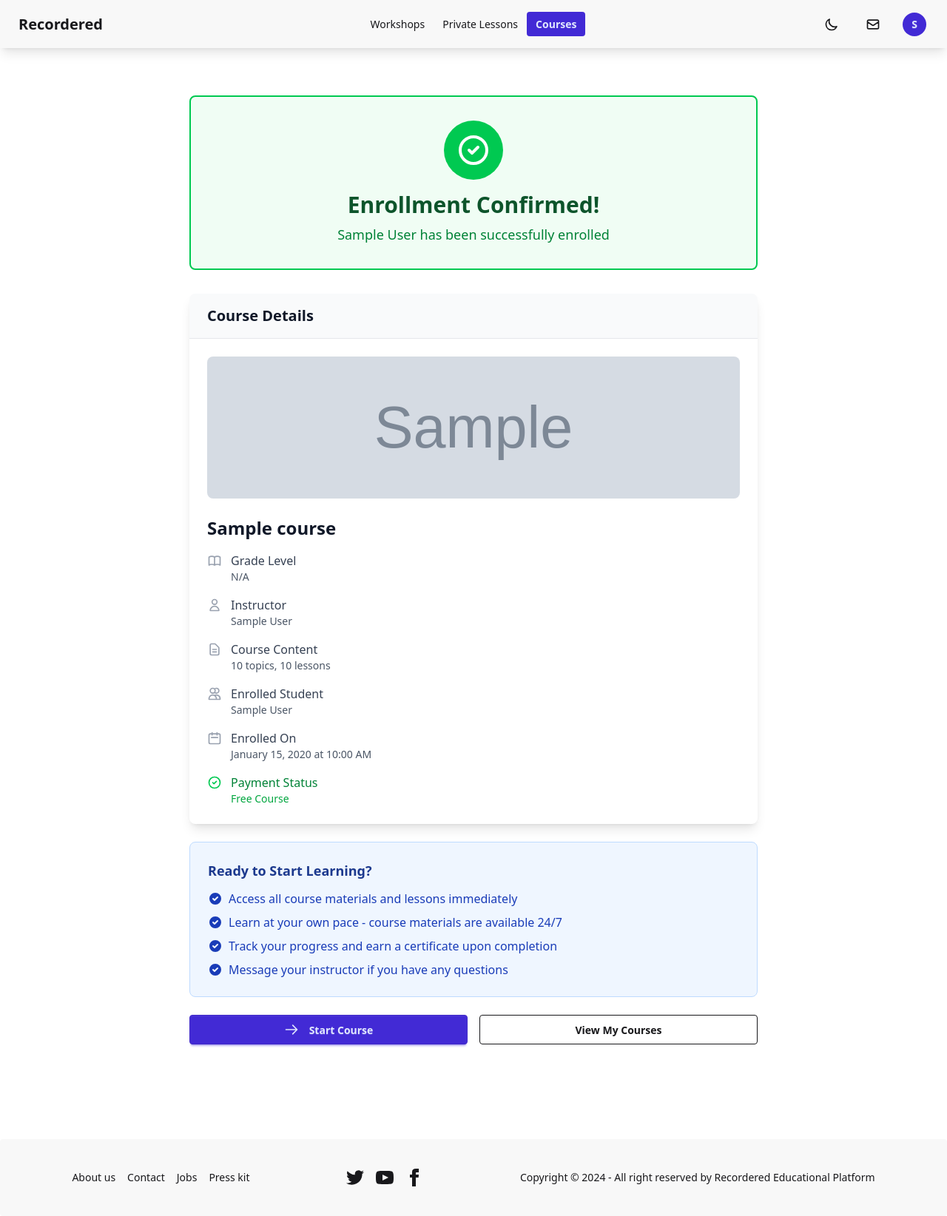
After one commit to polyphonica/recorder_ed, a Django app: page /courses/enrollment/00000000-0000-0000-0000-000000000001/confirm/ in a window 1280 px wide. The commit adds this page. Shown: the whole page at 74% size. Run offline with Django 4.2, Linux system fonts and the light colour scheme; a user stored in the database is signed in; tables that the repository leaves empty hold one stand-in row (values such as "Sample post"); grey boxes marked "Sample" are stand-in pictures; style sheets or scripts are compiled from the project's sources; some libraries are stand-ins or nearby versions.

Commit message:
Integrate Stripe payments for course enrollments
Implemented complete payment flow for paid courses using Stripe Checkout.
Courses can now be either free or paid, with seamless payment processing.

Backend Changes:
- Added payment fields to CourseEnrollment model (payment_status, payment_amount,
  stripe_payment_intent_id, stripe_checkout_session_id, paid_at)
- Created migration 0005 for new payment fields
- Updated CourseEnrollView to handle both free and paid course enrollments
- Added CourseCheckoutSuccessView and CourseCheckoutCancelView for payment flow
- Added CourseEnrollmentConfirmView for post-enrollment confirmation
- Fixed Stripe webhook handler to correctly process course payments with email notifications
- Updated enrollment count calculation to include payment status

Frontend Changes:
- Created checkout_success.html template for successful payments
- Created checkout_cancel.html template for cancelled payments
- Created enrollment_confirm.html template for enrollment confirmation
- Updated course_detail.html to show appropriate enrollment button (free vs paid)
- Added URL patterns for course checkout and enrollment confirmation

Payment Flow:
- Free courses: Immediate enrollment with no payment required
- Paid courses: Creates Stripe checkout session with course title as item name
- Redirects to Stripe for payment processing
- Webhook confirms payment and activates enrollment
- Sends confirmation email to student/guardian
- Updates course enrollment counts

Features:
- Supports both adult students and guardian/child enrollments
- Displays course title and grade level in Stripe checkout
- Sends detailed confirmation emails with course access information
- Tracks payment status and amount for each enrollment
- Properly handles payment failures and cancellations

🤖 Generated with [Claude Code](https://claude.com/claude-code)

Co-Authored-By: Claude <noreply@anthropic.com>

```diff
--- a/apps/courses/urls.py
+++ b/apps/courses/urls.py
@@ -60,6 +60,12 @@ urlpatterns = [
 
     path('my-courses/', views.StudentDashboardView.as_view(), name='student_dashboard'),
     path('my-progress/<slug:slug>/', views.StudentCourseProgressView.as_view(), name='my_progress'),
+
+    # Enrollment & Payment
+    path('enrollment/<uuid:enrollment_id>/confirm/', views.CourseEnrollmentConfirmView.as_view(), name='enrollment_confirm'),
+    path('enrollment/<uuid:enrollment_id>/checkout/success/', views.CourseCheckoutSuccessView.as_view(), name='checkout_success'),
+    path('enrollment/<uuid:enrollment_id>/checkout/cancel/', views.CourseCheckoutCancelView.as_view(), name='checkout_cancel'),
+
     path('lesson/<uuid:lesson_id>/', views.LessonViewView.as_view(), name='view_lesson'),
     path('lesson/<uuid:lesson_id>/complete/', views.MarkLessonCompleteView.as_view(), name='mark_complete'),
     path('lesson/<uuid:lesson_id>/quiz/', views.QuizTakeView.as_view(), name='take_quiz'),
--- a/apps/courses/views.py
+++ b/apps/courses/views.py
@@ -759,6 +759,7 @@ class CourseEnrollView(LoginRequiredMixin, View):
         child_id = request.POST.get('child_id')
 
         # Determine if enrolling a child or self
+        child = None
         if request.user.profile.is_guardian and child_id:
             # Enrolling a child
             from apps.accounts.models import ChildProfile
@@ -769,39 +770,194 @@ class CourseEnrollView(LoginRequiredMixin, View):
                 return redirect('courses:detail', slug=course.slug)
 
             # Check if child already enrolled
-            enrollment, created = CourseEnrollment.objects.get_or_create(
+            existing_enrollment = CourseEnrollment.objects.filter(
+                course=course,
+                student=request.user,
+                child_profile=child
+            ).first()
+
+            if existing_enrollment:
+                messages.info(request, f'{child.full_name} is already enrolled in {course.title}.')
+                return redirect('courses:detail', slug=course.slug)
+
+        else:
+            # Enrolling self (adult student)
+            existing_enrollment = CourseEnrollment.objects.filter(
+                course=course,
+                student=request.user,
+                child_profile=None
+            ).first()
+
+            if existing_enrollment:
+                messages.info(request, f'You are already enrolled in {course.title}.')
+                return redirect('courses:detail', slug=course.slug)
+
+        # Check if course requires payment
+        is_paid_course = course.cost > 0
+
+        if is_paid_course:
+            # PAID COURSE: Create enrollment with pending payment status
+            enrollment = CourseEnrollment.objects.create(
                 course=course,
                 student=request.user,
                 child_profile=child,
-                defaults={
-                    'enrolled_at': timezone.now(),
-                    'is_active': True
-                }
+                payment_status='pending',
+                payment_amount=course.cost,
+                is_active=True
             )
 
-            if created:
-                messages.success(request, f'Successfully enrolled {child.full_name} in {course.title}!')
-            else:
-                messages.info(request, f'{child.full_name} is already enrolled in {course.title}.')
+            # Create Stripe checkout session
+            from apps.payments.stripe_service import create_checkout_session
+            from django.urls import reverse
+
+            success_url = request.build_absolute_uri(
+                reverse('courses:checkout_success', kwargs={'enrollment_id': enrollment.id})
+            )
+            cancel_url = request.build_absolute_uri(
+                reverse('courses:checkout_cancel', kwargs={'enrollment_id': enrollment.id})
+            )
+
+            try:
+                # Use course title as item name
+                item_name = course.title
+                item_description = f"Course enrollment - {course.get_grade_display()}"
+
+                session = create_checkout_session(
+                    amount=course.cost,
+                    student=request.user,
+                    teacher=course.instructor,
+                    domain='courses',
+                    success_url=success_url,
+                    cancel_url=cancel_url,
+                    metadata={
+                        'enrollment_id': str(enrollment.id),
+                        'course_id': str(course.id),
+                        'child_id': str(child.id) if child else '',
+                    },
+                    item_name=item_name,
+                    item_description=item_description
+                )
+
+                # Save session ID to enrollment
+                enrollment.stripe_checkout_session_id = session.id
+                enrollment.save()
+
+                # Redirect to Stripe Checkout
+                return redirect(session.url, code=303)
+
+            except Exception as e:
+                # If Stripe checkout creation fails, delete the enrollment
+                enrollment.delete()
+                messages.error(request, f"Payment setup failed: {str(e)}. Please try again.")
+                return redirect('courses:detail', slug=course.slug)
 
         else:
-            # Enrolling self (adult student)
-            enrollment, created = CourseEnrollment.objects.get_or_create(
+            # FREE COURSE: Immediate enrollment
+            enrollment = CourseEnrollment.objects.create(
                 course=course,
                 student=request.user,
-                child_profile=None,
-                defaults={
-                    'enrolled_at': timezone.now(),
-                    'is_active': True
-                }
+                child_profile=child,
+                payment_status='not_required',
+                payment_amount=0,
+                is_active=True
             )
 
-            if created:
-                messages.success(request, f'Successfully enrolled in {course.title}!')
-            else:
-                messages.info(request, f'You are already enrolled in {course.title}.')
-
-        return redirect('courses:detail', slug=course.slug)
+            # Update course enrollment count
+            course.total_enrollments = CourseEnrollment.objects.filter(
+                course=course,
+                is_active=True
+            ).count()
+            course.save(update_fields=['total_enrollments'])
+
+            student_name = child.full_name if child else 'You'
+            messages.success(
+                request,
+                f'{student_name} {"has" if child else "have"} been successfully enrolled in {course.title}!'
+            )
+
+            return redirect('courses:enrollment_confirm', enrollment_id=enrollment.id)
+
+
+class CourseCheckoutSuccessView(LoginRequiredMixin, TemplateView):
+    """Handle return from Stripe after successful checkout"""
+    template_name = 'courses/checkout_success.html'
+
+    def get(self, request, *args, **kwargs):
+        enrollment_id = kwargs.get('enrollment_id')
+
+        try:
+            enrollment = CourseEnrollment.objects.select_related(
+                'course', 'student', 'child_profile'
+            ).get(id=enrollment_id, student=request.user)
+
+            # Webhook will update the status, but show intermediate page
+            context = self.get_context_data(**kwargs)
+            context['enrollment'] = enrollment
+            context['course'] = enrollment.course
+            context['child'] = enrollment.child_profile
+
+            return self.render_to_response(context)
+
+        except CourseEnrollment.DoesNotExist:
+            messages.error(request, 'Enrollment not found.')
+            return redirect('courses:list')
+
+
+class CourseCheckoutCancelView(LoginRequiredMixin, TemplateView):
+    """Handle cancelled checkout"""
+    template_name = 'courses/checkout_cancel.html'
+
+    def get(self, request, *args, **kwargs):
+        enrollment_id = kwargs.get('enrollment_id')
+
+        try:
+            enrollment = CourseEnrollment.objects.select_related(
+                'course', 'student', 'child_profile'
+            ).get(id=enrollment_id, student=request.user)
+
+            # Mark payment as failed
+            enrollment.payment_status = 'failed'
+            enrollment.save()
+
+            context = self.get_context_data(**kwargs)
+            context['enrollment'] = enrollment
+            context['course'] = enrollment.course
+            context['child'] = enrollment.child_profile
+
+            messages.warning(
+                request,
+                'Payment was cancelled. You can try again from the course page.'
+            )
+
+            return self.render_to_response(context)
+
+        except CourseEnrollment.DoesNotExist:
+            messages.error(request, 'Enrollment not found.')
+            return redirect('courses:list')
+
+
+class CourseEnrollmentConfirmView(LoginRequiredMixin, TemplateView):
+    """Show enrollment confirmation page"""
+    template_name = 'courses/enrollment_confirm.html'
+
+    def get(self, request, *args, **kwargs):
+        enrollment_id = kwargs.get('enrollment_id')
+
+        try:
+            enrollment = CourseEnrollment.objects.select_related(
+                'course', 'student', 'child_profile'
+            ).get(id=enrollment_id, student=request.user)
+
+            context = self.get_context_data(**kwargs)
+            context['enrollment'] = enrollment
+            context['course'] = enrollment.course
+            context['child'] = enrollment.child_profile
+
+            return self.render_to_response(context)
+
+        except CourseEnrollment.DoesNotExist:
+            messages.error(request, 'Enrollment not found.')
+            return redirect('courses:list')
 
 
 class LessonPreviewView(DetailView):
--- /dev/null
+++ b/templates/courses/enrollment_confirm.html
@@ -0,0 +1,160 @@
+{% extends 'base.html' %}
+{% load humanize %}
+
+{% block title %}Enrollment Confirmed - {{ course.title }}{% endblock %}
+
+{% block content %}
+<div class="container mx-auto px-4 py-8">
+    <div class="max-w-3xl mx-auto">
+        <!-- Confirmation Message -->
+        <div class="bg-green-50 border-2 border-green-500 rounded-lg p-8 mb-8 text-center">
+            <div class="w-20 h-20 bg-green-500 rounded-full mx-auto mb-4 flex items-center justify-center">
+                <svg class="w-12 h-12 text-white" fill="none" stroke="currentColor" viewBox="0 0 24 24">
+                    <path stroke-linecap="round" stroke-linejoin="round" stroke-width="2" d="M9 12l2 2 4-4m6 2a9 9 0 11-18 0 9 9 0 0118 0z"></path>
+                </svg>
+            </div>
+            <h1 class="text-3xl font-bold text-green-900 mb-2">Enrollment Confirmed!</h1>
+            <p class="text-green-700 text-lg">
+                {% if child %}
+                    {{ child.full_name }} has been successfully enrolled
+                {% else %}
+                    You have been successfully enrolled
+                {% endif %}
+            </p>
+        </div>
+
+        <!-- Course Details -->
+        <div class="bg-white shadow-lg rounded-lg overflow-hidden mb-6">
+            <div class="px-6 py-4 bg-gray-50 border-b border-gray-200">
+                <h2 class="text-xl font-semibold text-gray-900">Course Details</h2>
+            </div>
+
+            <div class="p-6">
+                {% if course.image %}
+                <div class="mb-6">
+                    <img src="{{ course.image.url }}" alt="{{ course.title }}" class="w-full h-48 object-cover rounded-lg">
+                </div>
+                {% endif %}
+
+                <h3 class="text-2xl font-bold text-gray-900 mb-4">{{ course.title }}</h3>
+
+                <div class="space-y-4 text-gray-700">
+                    <div class="flex items-start">
+                        <svg class="w-5 h-5 mr-3 mt-0.5 text-gray-400" fill="none" stroke="currentColor" viewBox="0 0 24 24">
+                            <path stroke-linecap="round" stroke-linejoin="round" stroke-width="2" d="M12 6.253v13m0-13C10.832 5.477 9.246 5 7.5 5S4.168 5.477 3 6.253v13C4.168 18.477 5.754 18 7.5 18s3.332.477 4.5 1.253m0-13C13.168 5.477 14.754 5 16.5 5c1.746 0 3.332.477 4.5 1.253v13C19.832 18.477 18.246 18 16.5 18c-1.746 0-3.332.477-4.5 1.253"></path>
+                        </svg>
+                        <div>
+                            <div class="font-medium">Grade Level</div>
+                            <div class="text-sm text-gray-600">{{ course.get_grade_display }}</div>
+                        </div>
+                    </div>
+
+                    <div class="flex items-start">
+                        <svg class="w-5 h-5 mr-3 mt-0.5 text-gray-400" fill="none" stroke="currentColor" viewBox="0 0 24 24">
+                            <path stroke-linecap="round" stroke-linejoin="round" stroke-width="2" d="M16 7a4 4 0 11-8 0 4 4 0 018 0zM12 14a7 7 0 00-7 7h14a7 7 0 00-7-7z"></path>
+                        </svg>
+                        <div>
+                            <div class="font-medium">Instructor</div>
+                            <div class="text-sm text-gray-600">{{ course.instructor.get_full_name|default:course.instructor.username }}</div>
+                        </div>
+                    </div>
+
+                    <div class="flex items-start">
+                        <svg class="w-5 h-5 mr-3 mt-0.5 text-gray-400" fill="none" stroke="currentColor" viewBox="0 0 24 24">
+                            <path stroke-linecap="round" stroke-linejoin="round" stroke-width="2" d="M9 12h6m-6 4h6m2 5H7a2 2 0 01-2-2V5a2 2 0 012-2h5.586a1 1 0 01.707.293l5.414 5.414a1 1 0 01.293.707V19a2 2 0 01-2 2z"></path>
+                        </svg>
+                        <div>
+                            <div class="font-medium">Course Content</div>
+                            <div class="text-sm text-gray-600">{{ course.total_topics }} topics, {{ course.total_lessons }} lessons</div>
+                        </div>
+                    </div>
+
+                    {% if child %}
+                    <div class="flex items-start">
+                        <svg class="w-5 h-5 mr-3 mt-0.5 text-gray-400" fill="none" stroke="currentColor" viewBox="0 0 24 24">
+                            <path stroke-linecap="round" stroke-linejoin="round" stroke-width="2" d="M12 4.354a4 4 0 110 5.292M15 21H3v-1a6 6 0 0112 0v1zm0 0h6v-1a6 6 0 00-9-5.197M13 7a4 4 0 11-8 0 4 4 0 018 0z"></path>
+                        </svg>
+                        <div>
+                            <div class="font-medium">Enrolled Student</div>
+                            <div class="text-sm text-gray-600">{{ child.full_name }}</div>
+                        </div>
+                    </div>
+                    {% endif %}
+
+                    <div class="flex items-start">
+                        <svg class="w-5 h-5 mr-3 mt-0.5 text-gray-400" fill="none" stroke="currentColor" viewBox="0 0 24 24">
+                            <path stroke-linecap="round" stroke-linejoin="round" stroke-width="2" d="M8 7V3m8 4V3m-9 8h10M5 21h14a2 2 0 002-2V7a2 2 0 00-2-2H5a2 2 0 00-2 2v12a2 2 0 002 2z"></path>
+                        </svg>
+                        <div>
+                            <div class="font-medium">Enrolled On</div>
+                            <div class="text-sm text-gray-600">{{ enrollment.enrolled_at|date:"F j, Y \a\t g:i A" }}</div>
+                        </div>
+                    </div>
+
+                    {% if enrollment.payment_status == 'completed' or enrollment.payment_status == 'not_required' %}
+                    <div class="flex items-start">
+                        <svg class="w-5 h-5 mr-3 mt-0.5 text-green-500" fill="none" stroke="currentColor" viewBox="0 0 24 24">
+                            <path stroke-linecap="round" stroke-linejoin="round" stroke-width="2" d="M9 12l2 2 4-4m6 2a9 9 0 11-18 0 9 9 0 0118 0z"></path>
+                        </svg>
+                        <div>
+                            <div class="font-medium text-green-700">Payment Status</div>
+                            <div class="text-sm text-green-600">
+                                {% if enrollment.payment_status == 'not_required' %}
+                                    Free Course
+                                {% else %}
+                                    Paid - £{{ enrollment.payment_amount }}
+                                {% endif %}
+                            </div>
+                        </div>
+                    </div>
+                    {% endif %}
+                </div>
+            </div>
+        </div>
+
+        <!-- Next Steps -->
+        <div class="bg-blue-50 border border-blue-200 rounded-lg p-6 mb-6">
+            <h3 class="text-lg font-semibold text-blue-900 mb-3">Ready to Start Learning?</h3>
+            <ul class="space-y-2 text-blue-800">
+                <li class="flex items-start">
+                    <svg class="w-5 h-5 mr-2 mt-0.5" fill="currentColor" viewBox="0 0 20 20">
+                        <path fill-rule="evenodd" d="M10 18a8 8 0 100-16 8 8 0 000 16zm3.707-9.293a1 1 0 00-1.414-1.414L9 10.586 7.707 9.293a1 1 0 00-1.414 1.414l2 2a1 1 0 001.414 0l4-4z" clip-rule="evenodd"></path>
+                    </svg>
+                    <span>Access all course materials and lessons immediately</span>
+                </li>
+                <li class="flex items-start">
+                    <svg class="w-5 h-5 mr-2 mt-0.5" fill="currentColor" viewBox="0 0 20 20">
+                        <path fill-rule="evenodd" d="M10 18a8 8 0 100-16 8 8 0 000 16zm3.707-9.293a1 1 0 00-1.414-1.414L9 10.586 7.707 9.293a1 1 0 00-1.414 1.414l2 2a1 1 0 001.414 0l4-4z" clip-rule="evenodd"></path>
+                    </svg>
+                    <span>Learn at your own pace - course materials are available 24/7</span>
+                </li>
+                <li class="flex items-start">
+                    <svg class="w-5 h-5 mr-2 mt-0.5" fill="currentColor" viewBox="0 0 20 20">
+                        <path fill-rule="evenodd" d="M10 18a8 8 0 100-16 8 8 0 000 16zm3.707-9.293a1 1 0 00-1.414-1.414L9 10.586 7.707 9.293a1 1 0 00-1.414 1.414l2 2a1 1 0 001.414 0l4-4z" clip-rule="evenodd"></path>
+                    </svg>
+                    <span>Track your progress and earn a certificate upon completion</span>
+                </li>
+                <li class="flex items-start">
+                    <svg class="w-5 h-5 mr-2 mt-0.5" fill="currentColor" viewBox="0 0 20 20">
+                        <path fill-rule="evenodd" d="M10 18a8 8 0 100-16 8 8 0 000 16zm3.707-9.293a1 1 0 00-1.414-1.414L9 10.586 7.707 9.293a1 1 0 00-1.414 1.414l2 2a1 1 0 001.414 0l4-4z" clip-rule="evenodd"></path>
+                    </svg>
+                    <span>Message your instructor if you have any questions</span>
+                </li>
+            </ul>
+        </div>
+
+        <!-- Action Buttons -->
+        <div class="flex flex-col sm:flex-row gap-4">
+            <a href="{% url 'courses:detail' course.slug %}" class="btn btn-primary flex-1">
+                <svg class="w-5 h-5 mr-2" fill="none" stroke="currentColor" viewBox="0 0 24 24">
+                    <path stroke-linecap="round" stroke-linejoin="round" stroke-width="2" d="M14 5l7 7m0 0l-7 7m7-7H3"></path>
+                </svg>
+                Start Course
+            </a>
+            <a href="{% url 'courses:student_dashboard' %}" class="btn btn-outline flex-1">
+                View My Courses
+            </a>
+        </div>
+    </div>
+</div>
+{% endblock %}
```
Also changed, not shown: apps/courses/models.py (+33 -9 lines), apps/payments/views.py (+58 -7 lines), templates/courses/checkout_cancel.html (added, +83 -0 lines), templates/courses/checkout_success.html (added, +111 -0 lines), templates/courses/course_detail.html (+9 -2 lines), apps/courses/migrations/0005_courseenrollment_paid_at_and_more.py (added), apps/payments/migrations/0004_merge_20251030_1948.py.
